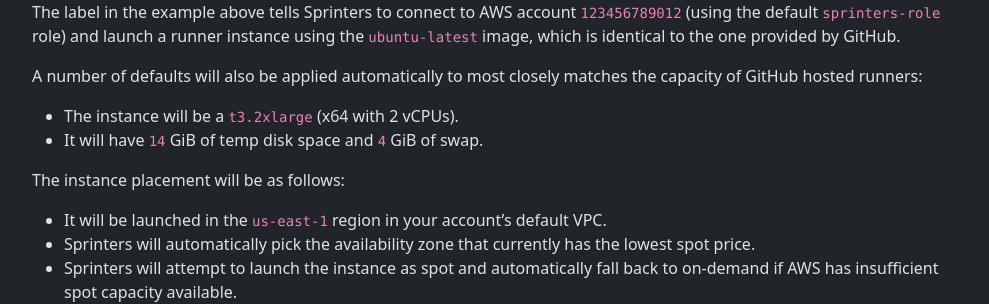
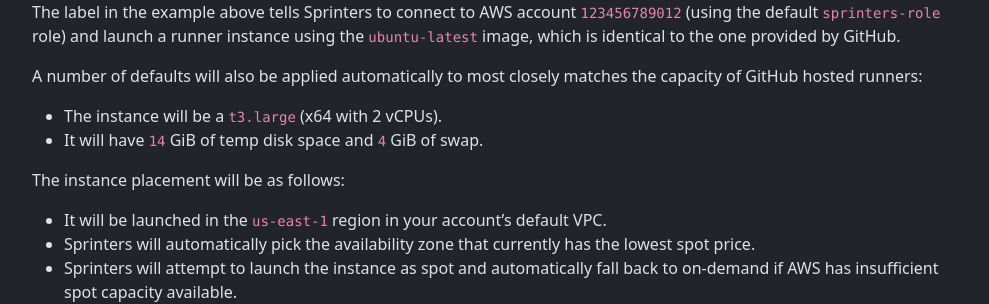
Before and after one commit to sprinters-sh/sprinters.sh, a Jekyll site: the page built from docs/label.md, in a window 1280 px wide and 900 px high, scrolled down 541 px. Shown: the part 151-455 px from the top of the window, without its empty margins (240-1229 px from the left). Built offline with Jekyll 4.4.1, drawn with Linux system fonts in a browser that asks for light colours.

Commit message:
Fixed default instance type to more closely match GitHub hosted runners

```diff
--- a/docs/label.md
+++ b/docs/label.md
@@ -40,7 +40,7 @@
 
 A number of defaults will also be applied automatically to most closely matches the capacity of GitHub hosted runners:
 
-- The instance will be a `t3.2xlarge` (x64 with 2 vCPUs).
+- The instance will be a `t3.large` (x64 with 2 vCPUs).
 - It will have `14` GiB of temp disk space and `4` GiB of swap.
 
 The instance placement will be as follows:
@@ -175,7 +175,7 @@
 You can set the AWS EC2 instance type on which launch the runner by appending it to the label.
 
 **Format:** _aws-instance-type_\
-**Default:** `t3.2xlarge`
+**Default:** `t3.large`
 
 {% include h4.html text="Supported <strong>x64</strong> Instance Types" %}
 
```
